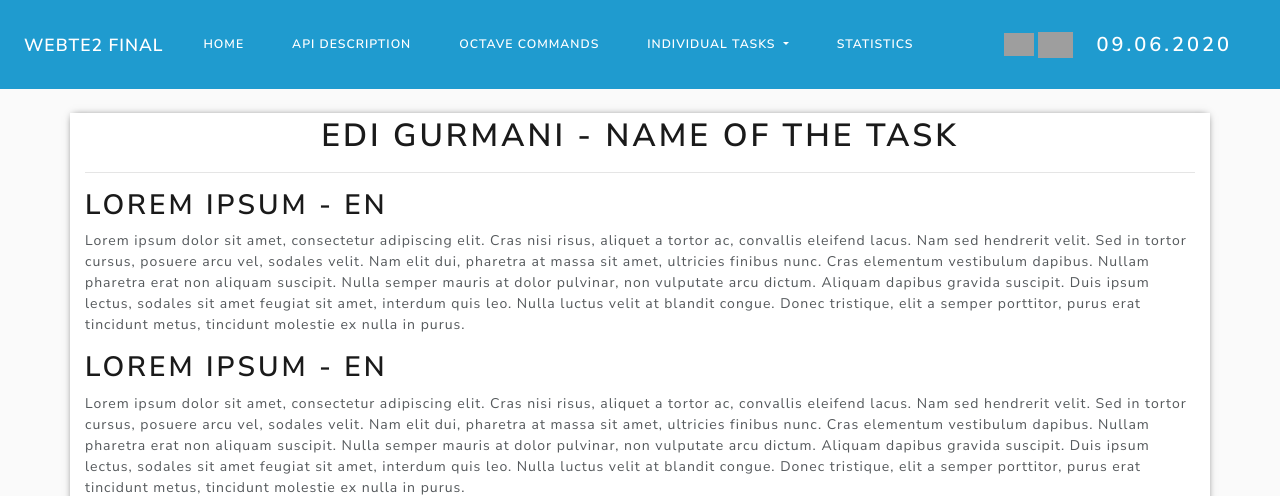
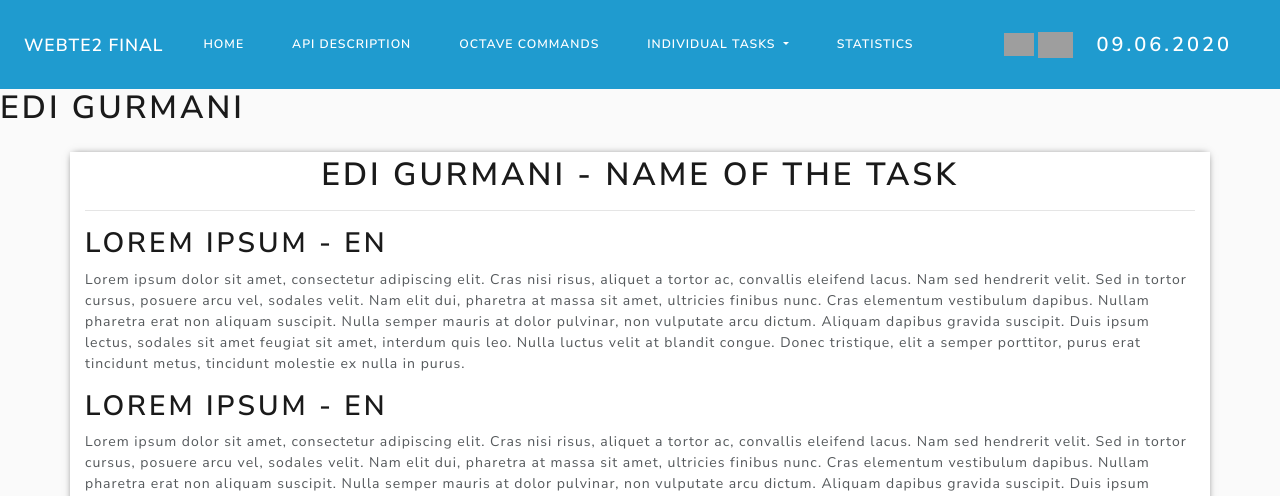
Before and after one commit to xblaho/webte2_zaverecne_zadanie, a PHP site: page /edigurmani.php in a window 1280 px wide. Shown: the top 496 px of the page. Run offline with PHP 8.4, Linux system fonts and the light colour scheme; a stand-in replaces the project's code that opens the database connection; some libraries are stand-ins or nearby versions; grey boxes are pictures that could not be loaded.

Commit message:
progress

```diff
--- a/edigurmani.php
+++ b/edigurmani.php
@@ -16,7 +16,7 @@
 	</header>
 
 
-
+	<h1>EDI GURMANI</h1>
 	<div class="container mt-4 mb-4 mainContainer">
 		<div class="row">
 			<div class="col">
```
